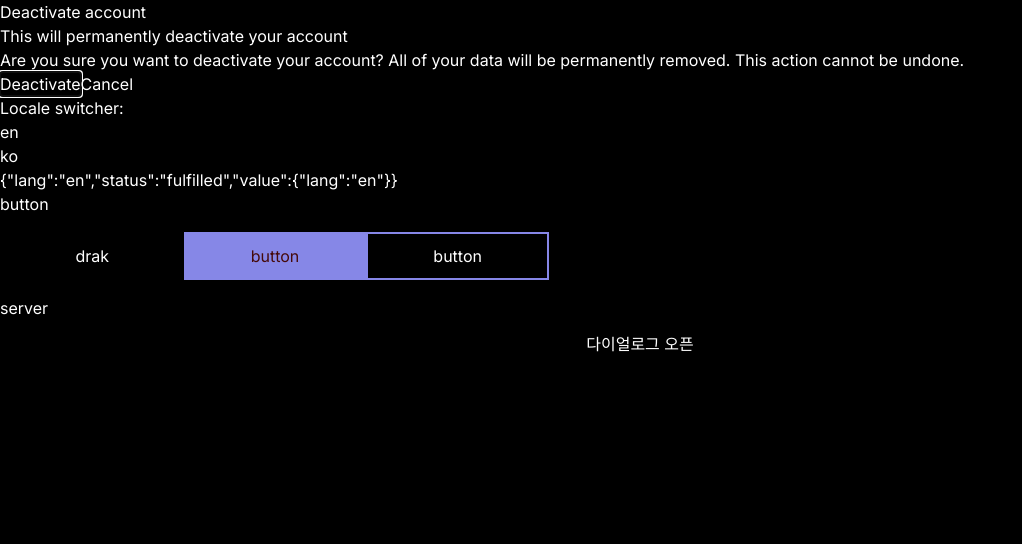
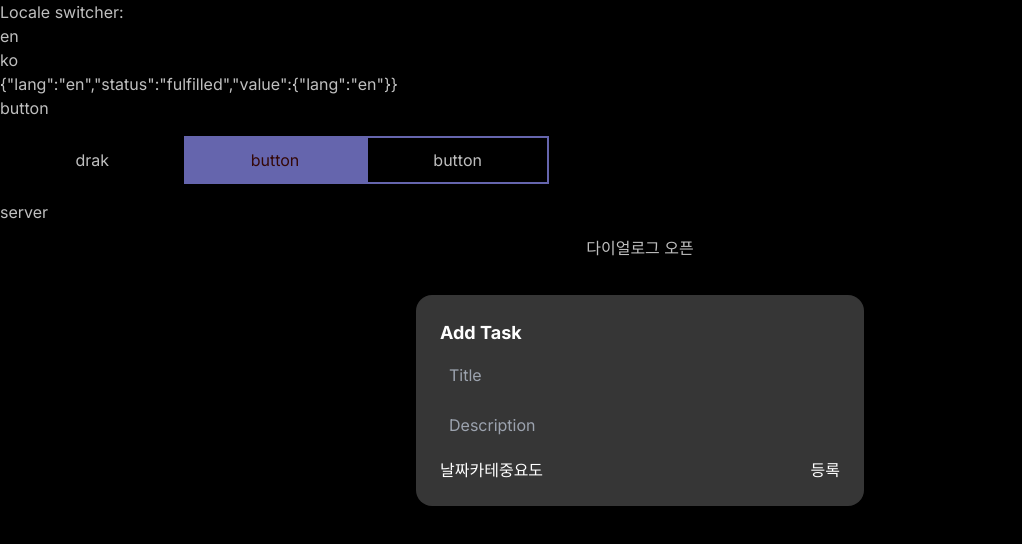
Before and after one commit to mark-cos/todo-frontend, a Next.js app: page /en in a window 1280 px wide. Shown: the top 544 px of the page, without its empty margins (0-1022 px from the left). Built offline with nearby package versions, Linux system fonts and the light colour scheme.

Commit message:
Fix 컴포넌트명 오타수정

```diff
--- a/src/app/[lang]/page.tsx
+++ b/src/app/[lang]/page.tsx
@@ -1,5 +1,5 @@
 import LocaleSwitcher from '@/components/molecules/buttonTest/LocaleSwitcher';
-import DialogText from '@/components/molecules/dialogText/DialogText';
+import DialogTest from '@/components/molecules/dialogTest/DialogTest';
 import { InputTest } from '@/components/organisms';
 import { Locale } from '@/libs/i18n';
 import getDictionary from '@/libs/i18n/getDictionary';
@@ -17,7 +17,7 @@ export default async function RootPage({ params }: RootPageProps) {
       {t['button']}
       <InputTest dictionary={{ button1: t['btn-name'], button2: t['button'] }} />
       server
-      <DialogText />
+      <DialogTest />
     </>
   );
 }
--- a/src/components/atoms/dialog/Dialog.tsx
+++ b/src/components/atoms/dialog/Dialog.tsx
@@ -1,30 +1,71 @@
 'use client';
 
-import { Dialog as Modal } from '@headlessui/react';
+import { Dialog as Modal, Transition } from '@headlessui/react';
+import { Fragment, ReactNode } from 'react';
 
 type DialogProps = {
   isOpen: boolean;
   setIsOpen: React.Dispatch<React.SetStateAction<boolean>>;
+  title: string;
+  children: ReactNode;
+  closeBtn?: {
+    label: string;
+    className: string;
+  };
 };
 
-const Dialog = ({ isOpen, setIsOpen }: DialogProps) => {
+const Dialog = ({ isOpen, setIsOpen, title, children, closeBtn }: DialogProps) => {
+  const closeModal = () => {
+    setIsOpen(false);
+  };
   return (
-    <Modal open={isOpen} onClose={() => setIsOpen(false)}>
-      <Modal.Panel>
-        <Modal.Title>Deactivate account</Modal.Title>
-        <Modal.Description>
-          This will permanently deactivate your account
-        </Modal.Description>
+    <Transition appear show={isOpen} as={Fragment}>
+      <Modal as="div" className="relative z-10" onClose={closeModal}>
+        <Transition.Child
+          as={Fragment}
+          enter="ease-out duration-300"
+          enterFrom="opacity-0"
+          enterTo="opacity-100"
+          leave="ease-in duration-200"
+          leaveFrom="opacity-100"
+          leaveTo="opacity-0"
+        >
+          <div className="fixed inset-0 bg-black/25" />
+        </Transition.Child>
 
-        <p>
-          Are you sure you want to deactivate your account? All of your data will be
-          permanently removed. This action cannot be undone.
-        </p>
-
-        <button onClick={() => setIsOpen(false)}>Deactivate</button>
-        <button onClick={() => setIsOpen(false)}>Cancel</button>
-      </Modal.Panel>
-    </Modal>
+        <div className="fixed inset-0 overflow-y-auto">
+          <div className="flex min-h-full items-center justify-center p-4 text-center">
+            <Transition.Child
+              as={Fragment}
+              enter="ease-out duration-300"
+              enterFrom="opacity-0 scale-95"
+              enterTo="opacity-100 scale-100"
+              leave="ease-in duration-200"
+              leaveFrom="opacity-100 scale-100"
+              leaveTo="opacity-0 scale-95"
+            >
+              <Modal.Panel className="bg-secondary w-full max-w-md transform overflow-hidden rounded-2xl p-6 text-left align-middle shadow-xl transition-all">
+                <Modal.Title as="h3" className="text-lg font-bold leading-normal">
+                  {title}
+                </Modal.Title>
+                <div className="mt-2">{children}</div>
+                {closeBtn && (
+                  <div className="mt-4">
+                    <button
+                      type="button"
+                      className="inline-flex justify-center rounded-md border border-transparent bg-blue-100 px-4 py-2 text-sm font-medium text-blue-900 hover:bg-blue-200 focus:outline-none focus-visible:ring-2 focus-visible:ring-blue-500 focus-visible:ring-offset-2"
+                      onClick={closeModal}
+                    >
+                      {closeBtn.label}
+                    </button>
+                  </div>
+                )}
+              </Modal.Panel>
+            </Transition.Child>
+          </div>
+        </div>
+      </Modal>
+    </Transition>
   );
 };
 
--- a/src/components/atoms/index.ts
+++ b/src/components/atoms/index.ts
@@ -1,5 +1,5 @@
-import Input from './input/Input';
+import InputText from './inputText/InputText';
 import Button from './button/Button';
 import Dialog from './dialog/Dialog';
 
-export { Button, Input, Dialog };
+export { Button, InputText, Dialog };
--- a/src/components/atoms/input/Input.tsx
+++ /dev/null
@@ -1,7 +0,0 @@
-import React from 'react';
-
-const Input = () => {
-  return <div>Input</div>;
-};
-
-export default Input;
--- /dev/null
+++ b/src/components/atoms/inputText/InputText.tsx
@@ -0,0 +1,14 @@
+import React from 'react';
+
+type InputProps = React.HtmlHTMLAttributes<HTMLInputElement>;
+
+const InputText = ({ ...porps }: InputProps) => {
+  return (
+    <input
+      {...porps}
+      className={`border-secondary w-full border bg-transparent p-2 outline-0 hover:border-[#979797] ${porps.className}`}
+    ></input>
+  );
+};
+
+export default InputText;
--- /dev/null
+++ b/src/components/molecules/dialogTest/DialogTest.tsx
@@ -0,0 +1,35 @@
+'use client';
+import { Button, Dialog, InputText } from '@/components/atoms';
+import React, { useState } from 'react';
+
+const DialogTest = () => {
+  let [isOpen, setIsOpen] = useState(true);
+  const handleToggleDialog = () => {
+    setIsOpen((pre) => !pre);
+  };
+  return (
+    <>
+      <Button onClick={handleToggleDialog}>다이얼로그 오픈</Button>
+
+      <Dialog isOpen={isOpen} setIsOpen={setIsOpen} title="Add Task">
+        <div className="flex flex-col">
+          <div className="flex-grow">
+            <InputText placeholder="Title" className="mb-2" />
+            <InputText placeholder="Description" />
+          </div>
+
+          <div className="mt-3 flex items-center justify-between">
+            <div className="flex justify-between">
+              <div className="flex-none">날짜</div>
+              <div className="flex-none">카테</div>
+              <div className="flex-none">중요도</div>
+            </div>
+            <div className="flex-none">등록</div>
+          </div>
+        </div>
+      </Dialog>
+    </>
+  );
+};
+
+export default DialogTest;
--- a/src/components/molecules/dialogText/DialogText.tsx
+++ /dev/null
@@ -1,19 +0,0 @@
-'use client';
-import { Button, Dialog } from '@/components/atoms';
-import React, { useState } from 'react';
-
-const DialogText = () => {
-  let [isOpen, setIsOpen] = useState(true);
-  const handleToggleDialog = () => {
-    setIsOpen((pre) => !pre);
-  };
-  return (
-    <>
-      <Button onClick={handleToggleDialog}>다이얼로그 오픈</Button>
-
-      <Dialog isOpen={isOpen} setIsOpen={setIsOpen} />
-    </>
-  );
-};
-
-export default DialogText;
--- a/tailwind.config.ts
+++ b/tailwind.config.ts
@@ -15,6 +15,7 @@ const config: Config = {
       },
       colors: {
         primary: '#8687E7',
+        secondary: '#363636',
       },
     },
   },
```
